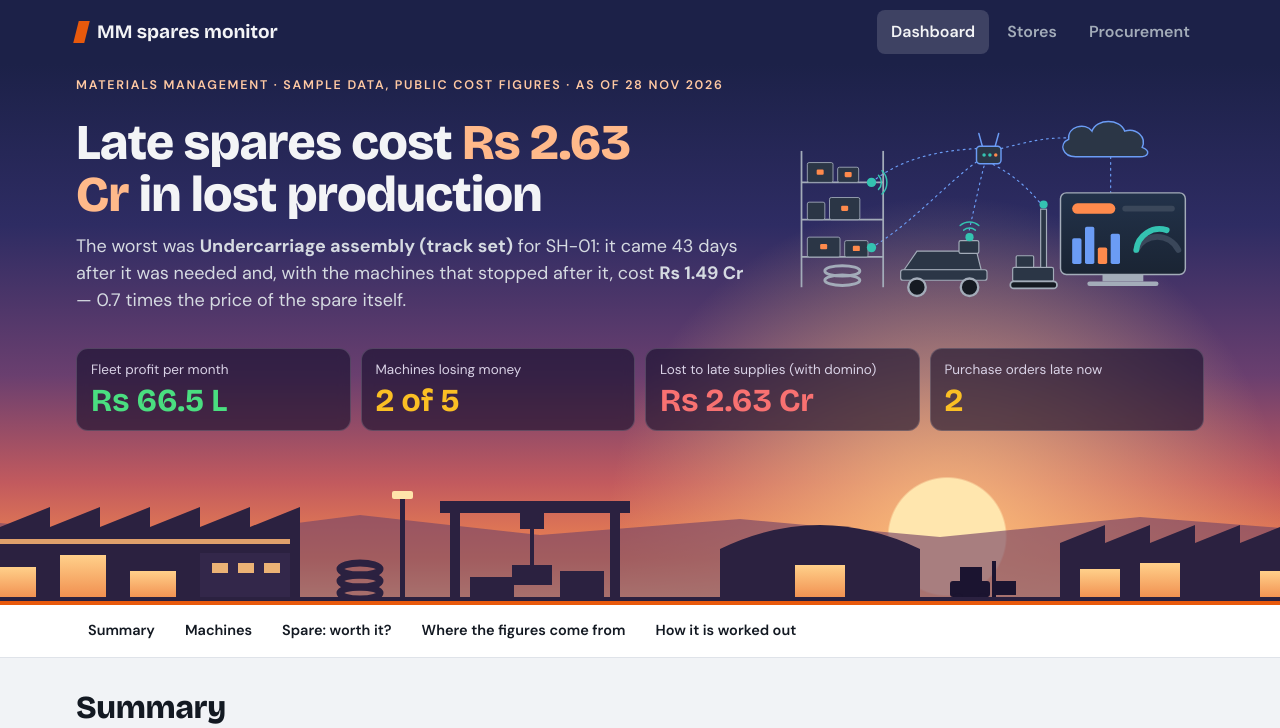
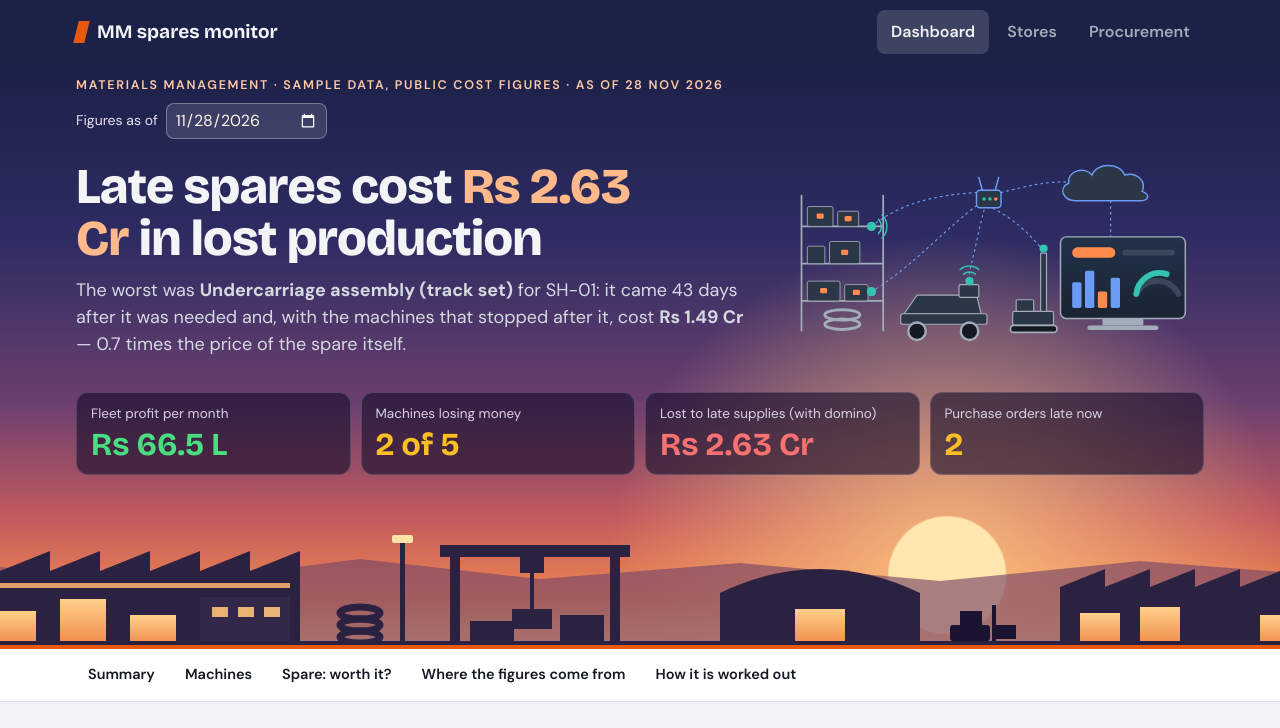
Before and after one commit to gujjumanojkumar-collab/mcl-materialsmanagement, a plain HTML site: page index.html in a window 1280 px wide. Shown: the top 728 px of the page. Drawn offline with nearby package versions, Linux system fonts and the light colour scheme.

Commit message:
Figures-as-of date on every page; share of lost production caught up later
Co-Authored-By: Claude Opus 5.5 <noreply@anthropic.com>
Claude-Session: https://claude.ai/code/session_019Vh33oTDT4w1KmsPHSyWrQ

```diff
--- a/index.html
+++ b/index.html
@@ -21,6 +21,7 @@
 
 <div class="hero"><div class="wrap">
   <div class="eyebrow">Materials Management · sample data, public cost figures · as of <span id="asOf">today</span></div>
+  <div class="asof no-print"><label>Figures as of <input type="date" id="asOfPick"></label><button type="button" class="asof-today" id="asOfToday" hidden>Back to today</button></div>
   <div class="hero-top">
     <div>
       <h1 id="headline">Working it out…</h1>
@@ -140,6 +141,7 @@
         <li><b>Profit per month</b> = working hours × earning per working hour, minus fixed cost (depreciation, crew, interest). Fixed cost is paid even when the machine stands.</li>
         <li><b>Spare pays back</b> when working hours × earning per working hour = spare price. <b>Cost per working hour</b> of a spare = (price + earnings lost while fitting) ÷ life in hours.</li>
         <li><b>Idle days</b> = delivery date (or today, if not delivered) minus the date the spare was needed, if machines were stopped waiting.</li>
+        <li><b>Caught up later</b>: every lost-production figure is multiplied by (100% − the share caught up later), set on the Procurement page. <b>Figures as of</b>: the date at the top fixes "today" for all date sums, in your browser only.</li>
         <li><b>Domino</b>: a machine down for D days stops the next machine for D minus its buffer days (work in hand). Lost money = idle days × working hours a day × earning per working hour, for every machine stopped.</li>
         <li><b>Spares list</b>: reorder level = (used per month ÷ 30) × (lead time + safety days), rounded up. Reorder when stock + on order ≤ reorder level. Suggested order = enough to reach reorder level + 3 months of use. Dead stock = nothing issued for 365 days (or no use). Overstock = above reorder level + 12 months of use; the extra is money locked in the store.</li>
         <li><b>ABC analysis</b>: yearly spend = price × used per month × 12. Sort from biggest to smallest. A spare is A if the spares above it make up less than the A% (70% unless changed) of total spend, B if less than the A+B% (90%), otherwise C.</li>
--- a/mm.js
+++ b/mm.js
@@ -125,7 +125,20 @@ function qty(x) { return x >= 1e5 ? (x / 1e5).toFixed(1) + ' lakh' : int(x); }
 function day(s) { if (!s) return null; var d = new Date(s + 'T00:00:00'); return isNaN(d) ? null : d; }
 function diff(a, b) { return Math.round((b - a) / 864e5); }   // days from a to b
 function fmtDate(s) { var d = day(s); return d ? d.toLocaleDateString('en-IN', { day: 'numeric', month: 'short', year: 'numeric' }) : '–'; }
-function today() { var d = new Date(); d.setHours(0, 0, 0, 0); return d; }
+// "Figures as of": a date a viewer can fix (kept in this browser only), else today
+var AS_OF_KEY = 'mm-as-of';
+var asOfFixed = (function () { try { return localStorage.getItem(AS_OF_KEY) || ''; } catch (e) { return ''; } })();
+function realToday() { var d = new Date(); d.setHours(0, 0, 0, 0); return d; }
+function today() { var d = asOfFixed ? day(asOfFixed) : null; return d || realToday(); }
+function isoDay(d) { return d.getFullYear() + '-' + String(d.getMonth() + 1).padStart(2, '0') + '-' + String(d.getDate()).padStart(2, '0'); }
+function setAsOf(v) {
+  asOfFixed = (v && v !== isoDay(realToday())) ? v : '';
+  try { if (asOfFixed) localStorage.setItem(AS_OF_KEY, asOfFixed); else localStorage.removeItem(AS_OF_KEY); } catch (e) {}
+  redraw();
+}
+// Share of lost production caught up later (overtime, other machines): lowers every "lost" figure
+function optsSet() { if (!S.opts) S.opts = { recover: 0 }; return S.opts; }
+function keepFactor() { return 1 - Math.min(100, Math.max(0, num(optsSet().recover))) / 100; }
 function cssVar(n) { return getComputedStyle(document.documentElement).getPropertyValue(n).trim(); }
 
 function showError(msg, e) {
@@ -174,7 +187,7 @@ function domino(id, days, n, depth, seen) {
   if (!m || days <= 0 || n <= 0 || depth > 6 || seen[id]) return out;
   seen[id] = true;
   var c = calcMachine(m);
-  out.push({ id: id, name: m.name, days: days, n: n, lost: days * n * c.hrsDay * Math.max(0, c.marginHr),
+  out.push({ id: id, name: m.name, days: days, n: n, lost: days * n * c.hrsDay * Math.max(0, c.marginHr) * keepFactor(),
              lostQty: days * n * c.hrsDay * num(m.output), unit: m.unit, marginHr: c.marginHr, depth: depth });
   S.links.forEach(function (l) {
     if (l.from === id) out = out.concat(domino(l.to, days - num(l.buffer), num(l.idled), depth + 1, seen));
@@ -217,7 +230,7 @@ function calcSpare() {
   r.share = r.lifeValue > 0 ? A.price / r.lifeValue * 100 : Infinity;
   r.paybackHrs = c.marginHr > 0 ? A.price / c.marginHr : Infinity;
   r.paybackDays = c.hrsDay > 0 ? r.paybackHrs / c.hrsDay : Infinity;
-  r.dayWithout = c.hrsDay * Math.max(0, c.marginHr);
+  r.dayWithout = c.hrsDay * Math.max(0, c.marginHr) * keepFactor();
   return r;
 }
 
@@ -300,7 +313,7 @@ function renderSummary() {
   var lk = stk.reduce(function (t, x) { return t + x.r.locked; }, 0);
   if (lk > 0) acts.push(['warn', 'Stock', '<b>' + esc(rs(lk)) + '</b> is locked in dead stock or extra stock. Offer it to other areas or dispose of it, and stop ordering overstocked items.']);
   var bdOpen = bdList().filter(function (b) { return !b.to && SPARE_CAUSES.indexOf(b.cause) >= 0 && machine(b.machine); });
-  var perDay = bdOpen.reduce(function (t, b) { var c = calcMachine(machine(b.machine)); return t + c.hrsDay * Math.max(0, c.marginHr) * Math.max(1, num(b.count) || 1); }, 0);
+  var perDay = bdOpen.reduce(function (t, b) { var c = calcMachine(machine(b.machine)); return t + c.hrsDay * Math.max(0, c.marginHr) * Math.max(1, num(b.count) || 1) * keepFactor(); }, 0);
   if (bdOpen.length) acts.push(['bad', 'Down', '<b>' + bdOpen.length + ' breakdown' + (bdOpen.length === 1 ? '' : 's') + '</b> in the log: machines still standing idle for spares (directly or through the domino), costing about ' + esc(rs(perDay)) + ' a day.']);
   fittedList().forEach(function (w) {
     var r = calcWear(w);
@@ -792,7 +805,7 @@ function renderIndent() {
     else if (r.c.marginHr <= 0) say = esc(w.machine) + ' loses money every hour it runs. Decide whether to keep the machine before buying this spare for ' + rs(num(w.price)) + '.';
     else if (r.gap > 0) say = 'Even if you raise the indent today, it should arrive around <b>' + dstr(r.arriveIfToday) + '</b>, <b>' + r.gap + ' days after</b> the old part wears out. Expected loss: <b>' + rs(r.lost) + '</b>' + (r.chain.length > 1 ? ' including machines stopped by the domino' : '') + '. Ask for urgent supply or a rate-contract item.';
     else if (r.toRaise <= 0) say = 'Raise the indent today. It should arrive around ' + dstr(r.arriveIfToday) + ', only ' + (-r.gap) + ' days before the old part wears out.';
-    else say = 'Raise the indent by <b>' + dstr(r.raiseBy) + '</b>. Every day after that eats into the safety margin; once it is used up, each day late stops ' + esc(w.machine) + ' and costs about ' + rs(r.c.hrsDay * r.c.marginHr) + ' a day, before the domino.';
+    else say = 'Raise the indent by <b>' + dstr(r.raiseBy) + '</b>. Every day after that eats into the safety margin; once it is used up, each day late stops ' + esc(w.machine) + ' and costs about ' + rs(r.c.hrsDay * r.c.marginHr * keepFactor()) + ' a day, before the domino.';
     return '<div class="panel"><div class="mcard"><div class="head"><div><h3>' + esc(w.item) + '</h3><div class="sub">' + esc(w.machine) + (r.m ? ' · ' + esc(r.m.name) : '') + ' · ' + rs(num(w.price)) + '</div></div><span class="pill ' + r.level + '">' + esc(r.label) + '</span></div></div>' +
       (r.c ? '<div class="muted" style="font-size:14px">Life used: ' + Math.round(r.used) + '% (' + int(r.runNow) + ' of ' + int(num(w.life)) + ' h)</div><div class="lifebar ' + r.level + '"><i style="width:' + r.used.toFixed(1) + '%"></i></div>' +
       '<div class="steps"><div class="step"><div class="l">Wears out around</div><div class="v">' + (r.wearOut ? dstr(r.wearOut) : '–') + '</div><div class="l">' + (isFinite(r.daysLeft) ? 'in ' + Math.round(r.daysLeft) + ' days' : 'machine not working') + '</div></div>' +
@@ -831,7 +844,7 @@ function calcBd(b) {
   r.days = from ? Math.max(0, diff(from, to)) : 0;
   var n = Math.max(1, num(b.count) || 1);
   r.hours = num(b.hours) > 0 ? num(b.hours) : (c ? r.days * c.hrsDay * n : 0);   // working hours lost
-  r.lost = c ? r.hours * Math.max(0, c.marginHr) : 0;
+  r.lost = c ? r.hours * Math.max(0, c.marginHr) * keepFactor() : 0;
   r.spares = SPARE_CAUSES.indexOf(b.cause) >= 0;
   return r;
 }
@@ -980,7 +993,7 @@ function stateRows() {
   fittedList().forEach(function (w) { add(w, 'fitted', w.machine + ' ' + w.item, w.machine, 'Medium', w.raised === 'yes' ? 'In progress' : 'Open'); });
   S.orders.forEach(function (o) { add(o, 'order', o.id, o.location, pickOne(o.urgency, URG, 'Medium'), pickOne(o.status, STAT, 'Open')); });
   bdList().forEach(function (b) { add(b, 'breakdown', b.machine + ' ' + b.from, b.location, pickOne(b.urgency, URG, 'Medium'), pickOne(b.status, STAT, 'Open')); });
-  var sets = { spare: strip(S.spare), ld: strip(ldTerms()), abc: strip(abcCuts()), links: { list: S.links.map(strip) } };
+  var sets = { spare: strip(S.spare), ld: strip(ldTerms()), abc: strip(abcCuts()), opts: strip(optsSet()), links: { list: S.links.map(strip) } };
   Object.keys(sets).forEach(function (k) {
     out.push({ getId: function () { return settingIds[k]; }, setId: function (id) { settingIds[k] = id; },
       p: { kind: 'setting', record_key: k, location: '', urgency: 'Low', status: 'Open', data: sets[k] } });
@@ -1041,7 +1054,7 @@ async function loadFromDb() {
     if (r.kind === 'setting') {
       settingIds[r.record_key] = r.id;
       if (r.record_key === 'links') { st.links = (o.list || []); gotLinks = true; }
-      else if (r.record_key === 'spare' || r.record_key === 'ld' || r.record_key === 'abc') st[r.record_key] = o;
+      else if (r.record_key === 'spare' || r.record_key === 'ld' || r.record_key === 'abc' || r.record_key === 'opts') st[r.record_key] = o;
       return;
     }
     o._id = r.id;
@@ -1121,6 +1134,8 @@ async function resetDb() {
 function on(id, ev, fn) { var el = $(id); if (el) el.addEventListener(ev, fn); }   // only if that part is on this page
 function renderAll() {
   if ($('asOf')) $('asOf').textContent = today().toLocaleDateString('en-IN', { day: 'numeric', month: 'short', year: 'numeric' });
+  if ($('asOfPick')) { $('asOfPick').value = isoDay(today()); $('asOfToday').hidden = !asOfFixed; }
+  if ($('recover') && document.activeElement !== $('recover')) $('recover').value = num(optsSet().recover);
   try { renderMachines(); renderStock(); renderAbc(); renderSpare(); renderLinks(); renderIndent(); renderOrders(); renderBreakdowns(); renderSuppliers(); renderSummary(); }
   catch (e) { showError('Something went wrong while working out the figures. Please pass this message on:', e); }
 }
@@ -1157,6 +1172,9 @@ function start() {
   on('poForm', 'submit', saveForm);
   on('addSp', 'click', function () { openSpForm(-1); });
   on('dlIndent', 'click', downloadIndent);
+  on('asOfPick', 'change', function (e) { if (e.target.value) setAsOf(e.target.value); });
+  on('asOfToday', 'click', function () { setAsOf(''); });
+  on('recover', 'input', function (e) { optsSet().recover = Math.min(100, Math.max(0, num(e.target.value))); save(); renderAll(); });
   on('addBd', 'click', function () { openBdForm(-1); });
   on('bdCancel', 'click', function () { $('bdForm').hidden = true; bdEditing = -1; });
   on('bdForm', 'submit', saveBdForm);
--- a/style.css
+++ b/style.css
@@ -82,6 +82,12 @@ h3{font-weight:700}
 .secnav a:hover{background:var(--soft)}
 .menu a[aria-current="page"]{color:var(--band-ink);background:#ffffff26}
 @media (max-width:640px){.secnav{position:static}}
+
+/* "Figures as of" date control in the sunrise header */
+.asof{display:flex;flex-wrap:wrap;align-items:center;gap:6px 10px;margin-top:8px;font-size:14px;color:#E9E1F1}
+.asof label{display:flex;align-items:center;gap:8px}
+.asof input{min-height:36px;padding:4px 8px;width:auto;background:rgba(255,255,255,.12);color:#FFF4E8;border-color:rgba(255,255,255,.3);color-scheme:dark}
+.asof-today{font:inherit;font-weight:600;color:#FFC9A3;background:none;border:1px solid rgba(255,201,163,.5);border-radius:99px;padding:5px 12px;min-height:36px;cursor:pointer}
 
 /* Hero: headline beside the IoT drawing */
 .hero-top{display:grid;grid-template-columns:minmax(0,1fr) minmax(0,420px);gap:12px 32px;align-items:center}
```
Also changed, not shown: procurement.html (+3 -0 lines), stores.html (+1 -0 lines), 1 other file.
